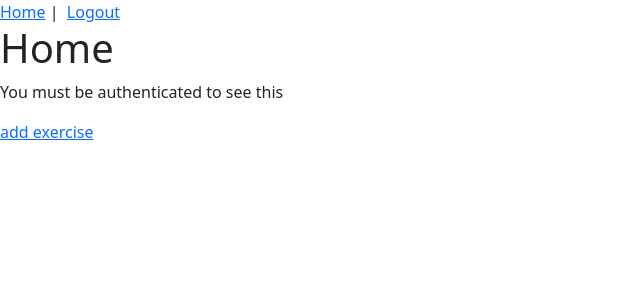
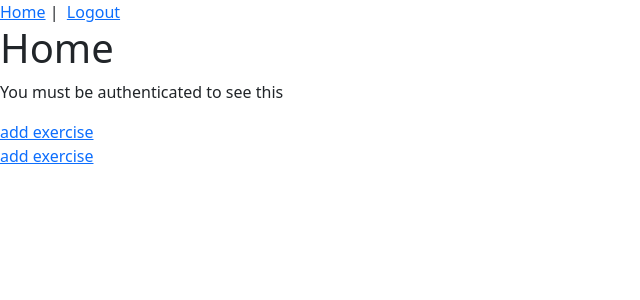
Before and after one commit to griffineast/Workout-Builder, a Vue app in the folder capstone/vue/: page / in a window 1280 px wide. Shown: the top 300 px of the page, without its empty margins (0-640 px from the left). Built offline with nearby package versions, Linux system fonts and the light colour scheme; sample sign-in values are in the browser's storage.

Commit message:
refactor

```diff
--- a/capstone/vue/src/views/Home.vue
+++ b/capstone/vue/src/views/Home.vue
@@ -3,6 +3,9 @@
     <h1>Home</h1>
     <p>You must be authenticated to see this</p>
     <go-to-exercise/>
+     <router-link v-bind:to="{name:'Exercise'}">
+          add exercise
+      </router-link>
   </div>
 </template>
 
```
